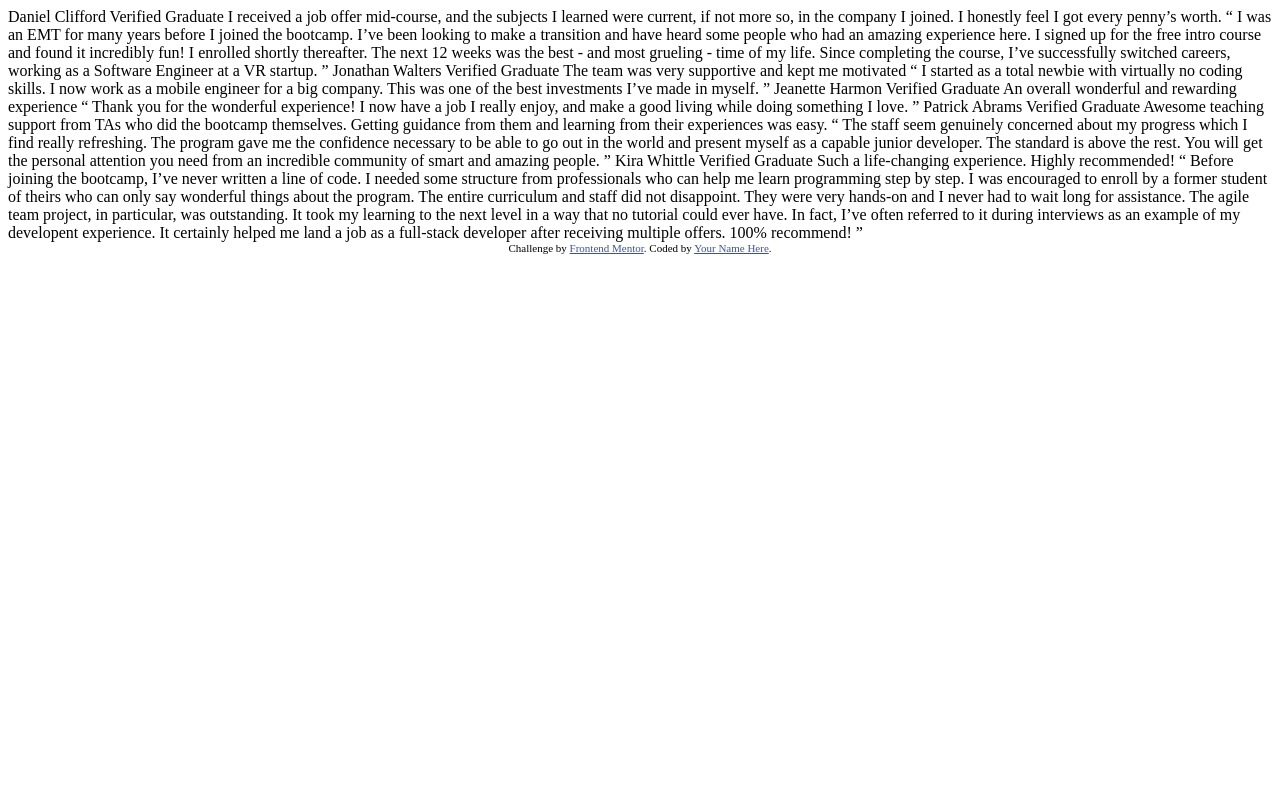
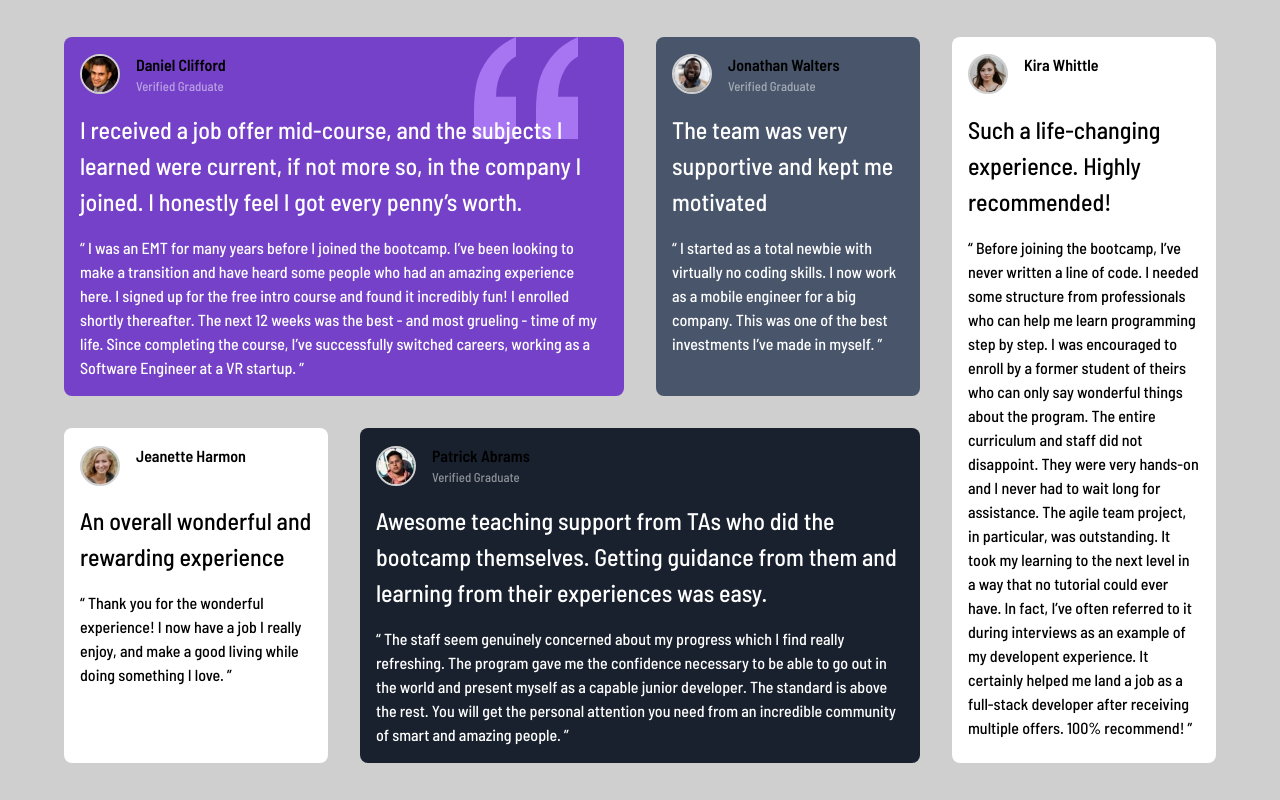
Before and after one commit to m07mmad-nasr/testimonials-grid-section-challenge-12, a plain HTML site: page index.html in a window 1280 px wide. Drawn offline with Linux system fonts and the light colour scheme.

Commit message:
finsh  challenge 12

```diff
--- a/index.html
+++ b/index.html
@@ -1,76 +1,123 @@
 <!DOCTYPE html>
 <html lang="en">
-<head>
-  <meta charset="UTF-8">
-  <meta name="viewport" content="width=device-width, initial-scale=1.0"> <!-- displays site properly based on user's device -->
-
-  <link rel="icon" type="image/png" sizes="32x32" href="./images/favicon-32x32.png">
-
-  <title>Frontend Mentor | [Challenge Name Here]</title>
-
-  <!-- Feel free to remove these styles or customise in your own stylesheet 👍 -->
-  <style>
-    .attribution { font-size: 11px; text-align: center; }
-    .attribution a { color: hsl(228, 45%, 44%); }
-  </style>
-</head>
-<body>
-  Daniel Clifford
-  Verified Graduate
-
-  I received a job offer mid-course, and the subjects I learned were current, if not more so,
-  in the company I joined. I honestly feel I got every penny’s worth.
-
-  “ I was an EMT for many years before I joined the bootcamp. I’ve been looking to make a
-  transition and have heard some people who had an amazing experience here. I signed up
-  for the free intro course and found it incredibly fun! I enrolled shortly thereafter.
-  The next 12 weeks was the best - and most grueling - time of my life. Since completing
-  the course, I’ve successfully switched careers, working as a Software Engineer at a VR startup. ”
-
-  Jonathan Walters
-  Verified Graduate
-
-  The team was very supportive and kept me motivated
-
-  “ I started as a total newbie with virtually no coding skills. I now work as a mobile engineer
-  for a big company. This was one of the best investments I’ve made in myself. ”
-
-  Jeanette Harmon
-  Verified Graduate
-
-  An overall wonderful and rewarding experience
-
-  “ Thank you for the wonderful experience! I now have a job I really enjoy, and make a good living
-  while doing something I love. ”
-
-  Patrick Abrams
-  Verified Graduate
-
-  Awesome teaching support from TAs who did the bootcamp themselves. Getting guidance from them and
-  learning from their experiences was easy.
-
-  “ The staff seem genuinely concerned about my progress which I find really refreshing. The program
-  gave me the confidence necessary to be able to go out in the world and present myself as a capable
-  junior developer. The standard is above the rest. You will get the personal attention you need from
-  an incredible community of smart and amazing people. ”
-
-  Kira Whittle
-  Verified Graduate
-
-  Such a life-changing experience. Highly recommended!
-
-  “ Before joining the bootcamp, I’ve never written a line of code. I needed some structure from
-  professionals who can help me learn programming step by step. I was encouraged to enroll by a former
-  student of theirs who can only say wonderful things about the program. The entire curriculum and staff
-  did not disappoint. They were very hands-on and I never had to wait long for assistance. The agile team
-  project, in particular, was outstanding. It took my learning to the next level in a way that no tutorial
-  could ever have. In fact, I’ve often referred to it during interviews as an example of my developent
-  experience. It certainly helped me land a job as a full-stack developer after receiving multiple offers.
-  100% recommend! ”
-
-  <div class="attribution">
-    Challenge by <a href="https://www.frontendmentor.io?ref=challenge" target="_blank">Frontend Mentor</a>.
-    Coded by <a href="#">Your Name Here</a>.
-  </div>
-</body>
+  <head>
+    <meta charset="UTF-8" />
+    <meta name="viewport" content="width=device-width, initial-scale=1.0" />
+    <!-- displays site properly based on user's device -->
+    <link rel="preconnect" href="https://fonts.googleapis.com" />
+    <link rel="preconnect" href="https://fonts.gstatic.com" crossorigin />
+    <link
+      href="https://fonts.googleapis.com/css2?family=Barlow+Semi+Condensed:wght@500;600&display=swap"
+      rel="stylesheet"
+    />
+    <link
+      rel="icon"
+      type="image/png"
+      sizes="32x32"
+      href="./images/favicon-32x32.png"
+    />
+    <link rel="stylesheet" href="./main.css" />
+    <title>Frontend Mentor | [Challenge Name Here]</title>
+  </head>
+  <body>
+    <main>
+      <article>
+        <section>
+          <img src="./images/image-daniel.jpg" alt="" />
+          <section>
+            <h2>Daniel Clifford</h2>
+            <p>Verified Graduate</p>
+          </section>
+        </section>
+        <p>
+          I received a job offer mid-course, and the subjects I learned were
+          current, if not more so, in the company I joined. I honestly feel I
+          got every penny’s worth.
+        </p>
+        <p>
+          “ I was an EMT for many years before I joined the bootcamp. I’ve been
+          looking to make a transition and have heard some people who had an
+          amazing experience here. I signed up for the free intro course and
+          found it incredibly fun! I enrolled shortly thereafter. The next 12
+          weeks was the best - and most grueling - time of my life. Since
+          completing the course, I’ve successfully switched careers, working as
+          a Software Engineer at a VR startup. ”
+        </p>
+      </article>
+      <article>
+        <section>
+          <img src="./images/image-jonathan.jpg" alt="" />
+          <section>
+            <h2>Jonathan Walters</h2>
+            <p>Verified Graduate</p>
+          </section>
+        </section>
+        <p>The team was very supportive and kept me motivated</p>
+        <p>
+          “ I started as a total newbie with virtually no coding skills. I now
+          work as a mobile engineer for a big company. This was one of the best
+          investments I’ve made in myself. ”
+        </p>
+      </article>
+      <article>
+        <section>
+          <img src="./images/image-jeanette.jpg" alt="" />
+          <section>
+            <h2>Jeanette Harmon</h2>
+            <p>Verified Graduate</p>
+          </section>
+        </section>
+        <p>An overall wonderful and rewarding experience</p>
+        <p>
+          “ Thank you for the wonderful experience! I now have a job I really
+          enjoy, and make a good living while doing something I love. ”
+        </p>
+      </article>
+      <article>
+        <section>
+          <img src="./images/image-patrick.jpg" alt="" />
+          <section>
+            <h2>Patrick Abrams</h2>
+            <p>Verified Graduate</p>
+          </section>
+        </section>
+        <p>
+          Awesome teaching support from TAs who did the bootcamp themselves.
+          Getting guidance from them and learning from their experiences was
+          easy.
+        </p>
+        <p>
+          “ The staff seem genuinely concerned about my progress which I find
+          really refreshing. The program gave me the confidence necessary to be
+          able to go out in the world and present myself as a capable junior
+          developer. The standard is above the rest. You will get the personal
+          attention you need from an incredible community of smart and amazing
+          people. ”
+        </p>
+      </article>
+      <article>
+        <section>
+          <img src="./images/image-kira.jpg" alt="" />
+          <section>
+            <h2>Kira Whittle</h2>
+            <p>Verified Graduate</p>
+          </section>
+        </section>
+        <p>Such a life-changing experience. Highly recommended!</p>
+        <p>
+          “ Before joining the bootcamp, I’ve never written a line of code. I
+          needed some structure from professionals who can help me learn
+          programming step by step. I was encouraged to enroll by a former
+          student of theirs who can only say wonderful things about the program.
+          The entire curriculum and staff did not disappoint. They were very
+          hands-on and I never had to wait long for assistance. The agile team
+          project, in particular, was outstanding. It took my learning to the
+          next level in a way that no tutorial could ever have. In fact, I’ve
+          often referred to it during interviews as an example of my developent
+          experience. It certainly helped me land a job as a full-stack
+          developer after receiving multiple offers. 100% recommend! ”
+        </p>
+      </article>
+    </main>
+  </body>
 </html>
--- /dev/null
+++ b/main.scss
@@ -0,0 +1,119 @@
+@use "./sass/layouts/global-rules";
+
+$Moderate-violet: hsl(263, 55%, 52%);
+$Very-dark-grayish-blue: hsl(217, 19%, 35%);
+$Very-dark-blackish-blue: hsl(219, 29%, 14%);
+$White: hsl(0, 0%, 100%);
+$black: #000000;
+$Light-gray: hsl(0, 0%, 81%);
+$Light-grayish-blue: hsl(210, 46%, 95%);
+$font: "Barlow Semi Condensed", sans-serif;
+
+body {
+  min-height: 100vh;
+  background-color: $Light-gray;
+  display: grid;
+  place-content: center;
+}
+
+main {
+  min-width: (75%);
+  max-width: (90%);
+  margin-inline: auto;
+  display: grid;
+  grid-template-columns: 1fr 1fr 1fr 1fr;
+  grid-template-areas: "one one two three" "four five five three";
+  gap: 2rem;
+
+  article {
+    font-family: $font;
+    border-radius: 0.5rem;
+    padding: 1rem;
+    > section {
+      display: flex;
+      align-items: center;
+      margin-bottom: 1rem;
+      img {
+        width: 40px;
+        height: 40px;
+        border-radius: 50%;
+        border: 2px solid $Light-gray;
+        margin-right: 1rem;
+      }
+
+      h2 {
+        font-size: 1rem;
+      }
+      p {
+        font-size: 0.8rem;
+        color: $White;
+        opacity: 50%;
+      }
+    }
+    > p:first-of-type {
+      color: $White;
+      margin-bottom: 1rem;
+      font-size: 1.5rem;
+    }
+
+    > p:last-of-type {
+      color: $White;
+    }
+  }
+
+  article:nth-child(1) {
+    background-image: url("./images/bg-pattern-quotation.svg");
+    background-repeat: no-repeat;
+    background-position: top right 10%;
+    grid-area: one;
+    background-color: $Moderate-violet;
+  }
+
+  article:nth-child(2) {
+    grid-area: two;
+    background-color: $Very-dark-grayish-blue;
+  }
+
+  article:nth-child(3) {
+    background-color: $White;
+    grid-area: four;
+
+    > p {
+      color: $black;
+    }
+  }
+
+  article:nth-child(4) {
+    background-color: $Very-dark-blackish-blue;
+    grid-area: five;
+  }
+
+  article:nth-child(5) {
+    background-color: $White;
+    grid-area: three;
+
+    > p {
+      color: $black;
+    }
+  }
+}
+
+@media (min-width: 750px) and (max-width: 1250px) {
+  main {
+    grid-template-areas:
+      "one one one one"
+      "two two four four"
+      "five five three three ";
+  }
+}
+
+@media (max-width: 750px) {
+  main {
+    grid-template-areas:
+      "one one one one"
+      "two two two two"
+      "four four four four"
+      "five five five five"
+      "three three three three";
+  }
+}
--- /dev/null
+++ b/sass/layouts/_global-rules.scss
@@ -0,0 +1,62 @@
+/* Box sizing rules */
+*,
+*::before,
+*::after {
+  box-sizing: border-box;
+  margin: 0;
+  padding: 0;
+}
+
+/*fonts varibles*/
+$fs-300: 0.6875rem;
+$fs-400: 0.8125rem;
+$fs-500: 1.25rem;
+
+/* Inherit fonts for inputs and buttons */
+input,
+button,
+textarea,
+select {
+  font: inherit;
+}
+
+/* Set core root defaults */
+html:focus-within {
+  scroll-behavior: smooth;
+}
+
+/* Make images easier to work with */
+img,
+picture {
+  max-width: 100%;
+  display: block;
+}
+
+/* Remove list styles on ul, ol elements with a list role, which suggests default styling will be removed */
+ul[role="list"],
+ol[role="list"] {
+  list-style: none;
+}
+
+/* Set core body defaults */
+body {
+  min-height: 100vh;
+  text-rendering: optimizeSpeed;
+  line-height: 1.5;
+}
+
+/* Remove all animations, transitions and smooth scroll for people that prefer not to see them */
+@media (prefers-reduced-motion: reduce) {
+  html:focus-within {
+    scroll-behavior: auto;
+  }
+
+  *,
+  *::before,
+  *::after {
+    animation-duration: 0.01ms !important;
+    animation-iteration-count: 1 !important;
+    transition-duration: 0.01ms !important;
+    scroll-behavior: auto !important;
+  }
+}
```
Also changed, not shown: 127.0.0.1_5501_index.html(iPhone SE).png (added), 127.0.0.1_5501_index.html.png (added), main.css (added), 2 other files.
